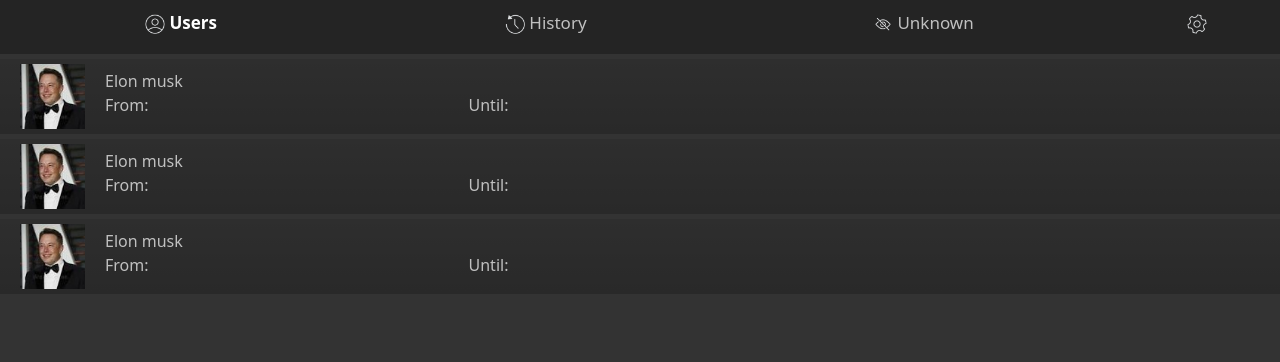
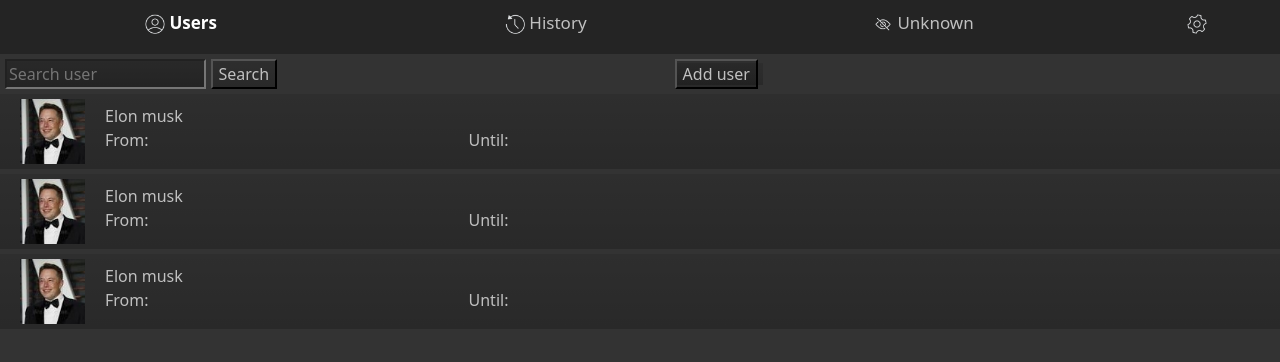
Before and after one commit to Urvish1308/facerecognization, a plain HTML site: page index.html in a window 1280 px wide. Drawn offline with nearby package versions, Linux system fonts and the light colour scheme.

Commit message:
Add files via upload

```diff
--- a/index.html
+++ b/index.html
@@ -59,7 +59,23 @@
         color: silver;
       }
 
+input[type=text]{
+  width: 65%;
+  background-color: transparent;
+  background-image: linear-gradient(rgba(0, 0, 0, 0.2), rgba(0, 0, 0, 0.3))
+}
+input[type=submit]{
+  color: silver;
+  background-color: transparent;
+  background-image: linear-gradient(rgba(0, 0, 0, 0.1), rgba(0, 0, 0, 0.2))
 
+}
+.add{
+  text-decoration: none;
+  color: silver;
+  background-color: transparent;
+  background-image: linear-gradient(rgba(0, 0, 0, 0.1), rgba(0, 0, 0, 0.2))
+}
   </style>
   </head>
 
@@ -86,7 +102,23 @@
   </div>
 </div>
  <div>
-  <center>
+
+    <div class="row1" style="width: 100%; ">
+      <form style="margin-top:5px ; margin-left: 5px;" >
+
+        <input type="text" placeholder="Search user"  >
+        <input type="submit" value="Search">
+
+      </form>
+      <div style="width: 35%; text-align: right;">
+        <a href="Add.html" class="add">
+          <button class="add" style="margin-top: 5px; margin-right: 5px;">
+            Add user
+          </button>
+        </a>
+      </div>
+    </div>
+    <center>
     <div class="">
       <div class="person" style="margin-top: 5px; background-image: linear-gradient(rgba(0, 0, 0, 0.1), rgba(0, 0, 0, 0.2)) ;">
         <a  href="person.html"style="color:black; text-decoration: none;"> <div class="row1" >
@@ -108,7 +140,7 @@
           </div>
       </div></a>
     </div>
-     </div>
+    </div>
  <div class="">
   <div class="person" style="margin-top: 5px; background-image: linear-gradient(rgba(0, 0, 0, 0.1), rgba(0, 0, 0, 0.2)) ;">
     <a  href="person.html"style="color:black; text-decoration: none;"> <div class="row1" >
@@ -154,7 +186,13 @@
   </div></a>
 </div>
  </div>
-
+   <div>
+    <!-- <a href="Add.html"  style="text-decoration: none; color: silver; ">
+     <button style="border: none; color: white; margin: 10px; background-color: transparent; background-image: linear-gradient(rgba(0, 0, 0, 0.1), rgba(0, 0, 0, 0.2)) ;">
+      add user
+     </button>
+    </a> -->
+   </div>
 
  </center>
  </div>
```
Also changed, not shown: Add.html (+1 -1 lines), edit.html (+1 -1 lines), person.html (+20 -7 lines).
